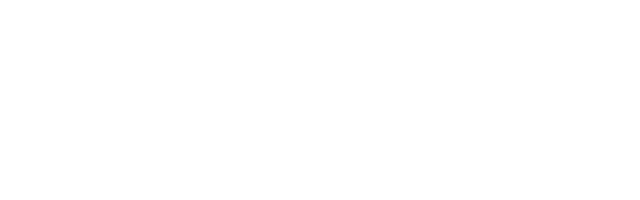
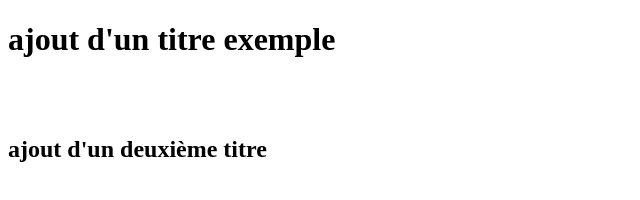
Before and after one commit to Ashvra/my-super-website, a plain HTML site: page index.html in a window 1280 px wide. Shown: the whole page, without its empty margins (0-640 px from the left). Drawn offline with Linux system fonts and the light colour scheme.

Commit message:
ajout de 3 titres

```diff
--- a/index.html
+++ b/index.html
@@ -2,9 +2,14 @@
 <html>
 <head>
   <meta charset="UTF-8">
-  <title>title</title>
+  <title>exercice Git/GitHub 3: Remote</title>
 </head>
 <body>
 
+<h1>ajout d'un titre exemple</h1>
+<br>
+<br>
+<h2>ajout d'un deuxième titre</h2>
+
 </body>
 </html>
```
